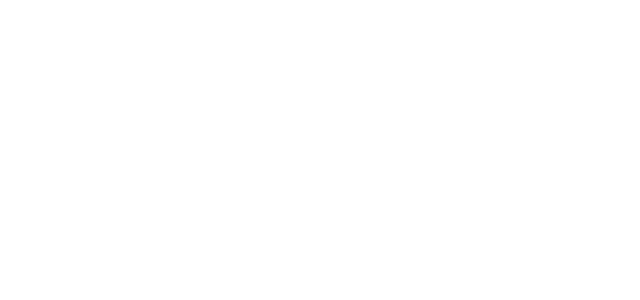
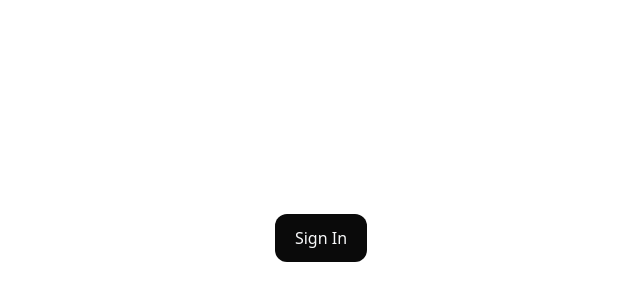
Before and after one commit to JuxtNorth/TestVisionAI, a React (Vite) app in the folder frontend/: page /signup in a window 1280 px wide. Before the commit this address had no page. Shown: the part 162-462 px from the top of the page, without its empty margins (319-959 px from the left). Built offline with nearby package versions, Linux system fonts and the light colour scheme.

Commit message:
feat: add auth ui

```diff
--- a/frontend/src/App.jsx
+++ b/frontend/src/App.jsx
@@ -1,5 +1,6 @@
 import TestVision from "./pages/test-vision";
 import LandingPage from "./pages/landing-page";
+import Signup from "./pages/signup";
 import { BrowserRouter as Router, Route, Routes } from 'react-router-dom';
 import './index.css';
 
@@ -10,6 +11,7 @@
         <Routes>
           <Route path="/" element={<LandingPage />} />
           <Route path="/test-vision" element={<TestVision />} />
+          <Route path="/signup" element={<Signup />} />
         </Routes>
     </Router>
     </>
--- /dev/null
+++ b/frontend/src/pages/signup.jsx
@@ -0,0 +1,16 @@
+import { useCallback } from "react";
+
+export default function Signup() {
+  const handleClick = useCallback(() => {}, []);
+
+  return (
+    <main className="h-screen w-screen grid place-items-center">
+      <button
+        className="px-5 py-3 rounded-xl bg-neutral-950 text-gray-50 hover:bg-neutral-900"
+        onClick={handleClick}
+      >
+        Sign In
+      </button>
+    </main>
+  );
+}
```
